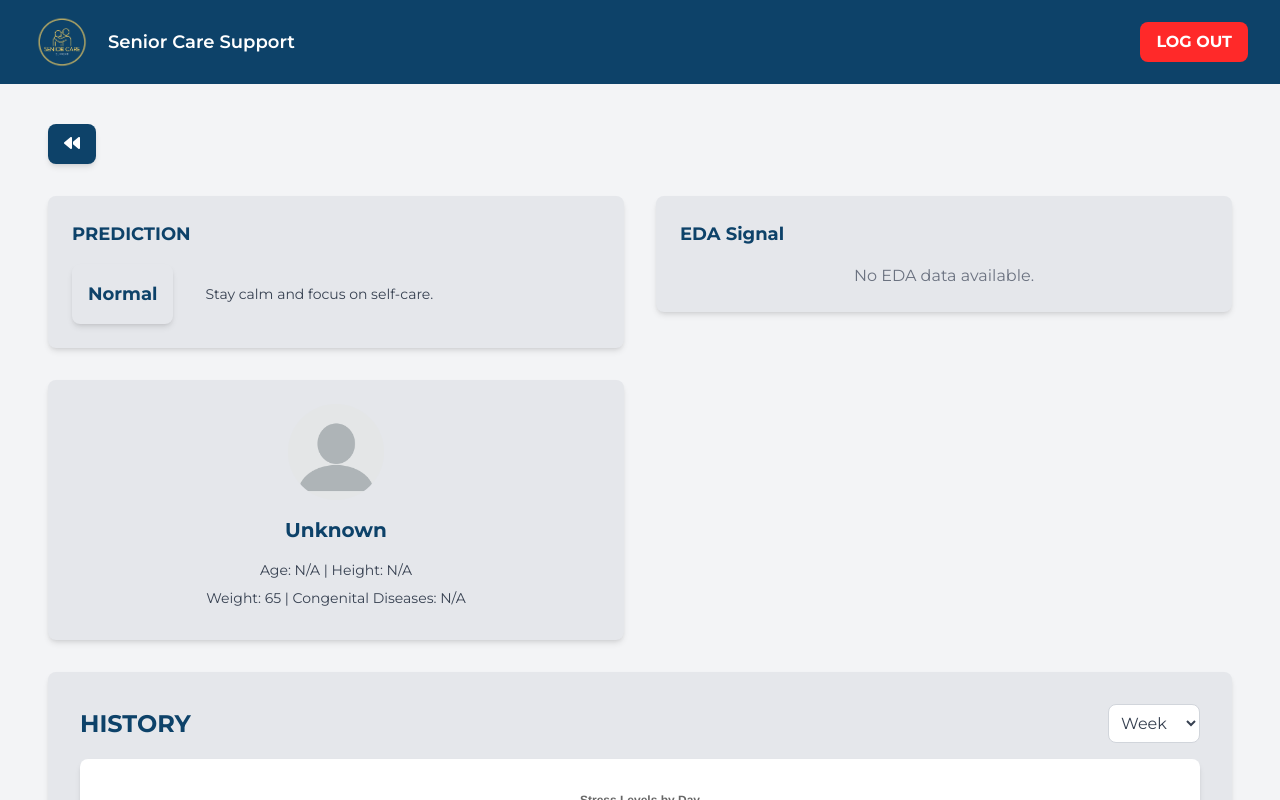
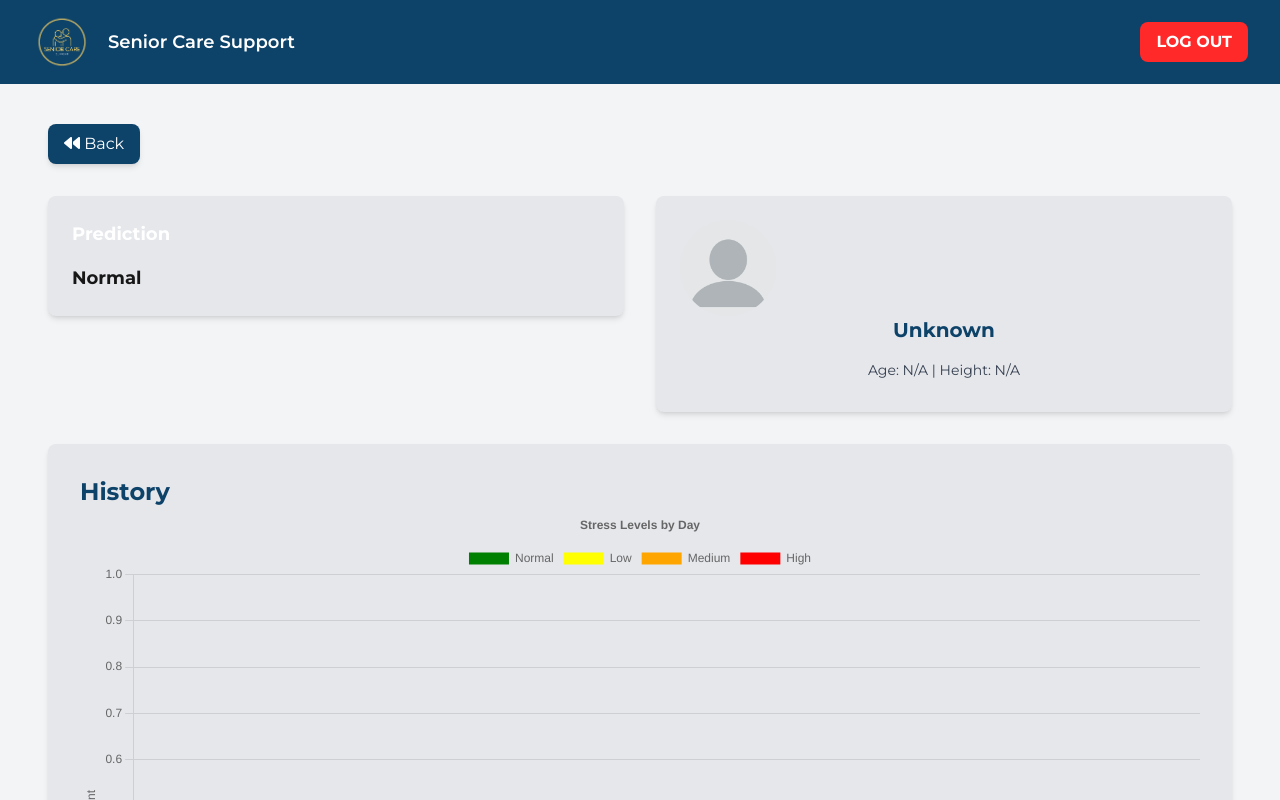
Before and after one commit to Tle-Surapat/Dashboard-Stress-Project, a Next.js app: page /detail in a window 1280 px wide. Shown: the top 800 px of the page. Built offline with nearby package versions, Linux system fonts and the light colour scheme; no server answers; the database is empty.

Commit message:
7th commit

```diff
--- a/src/app/dashboard/page.jsx
+++ b/src/app/dashboard/page.jsx
@@ -1,15 +1,21 @@
 "use client";
-export const dynamic = 'force-dynamic';
 
-import { useRouter } from "next/navigation";
+import { useState, useEffect } from "react";
 import Navbar_DB from "@/components/Navbar_DB";
 import Footer from "@/components/Footer";
-import { useState } from "react";
 import PieChart from "@/components/PieChart";
 import SubjectCard from "@/components/SubjectCard";
+import { useRouter } from "next/navigation";
 
 export default function DashboardPage() {
   const router = useRouter();
+  const [windowWidth, setWindowWidth] = useState(null);
+
+  useEffect(() => {
+    if (typeof window !== "undefined") {
+      setWindowWidth(window.innerWidth);
+    }
+  }, []);
 
   const [summaryData, setSummaryData] = useState({
     normal: 4,
@@ -23,14 +29,8 @@ export default function DashboardPage() {
     { name: "Subject B", age: 21, height: 181, stressLevel: "High" },
     { name: "Subject C", age: 18, height: 177, stressLevel: "Low" },
     { name: "Subject D", age: 19, height: 180, stressLevel: "Normal" },
-        { name: "Subject E", age: 22, height: 181, stressLevel: "Low" },
-        { name: "Subject F", age: 20, height: 177, stressLevel: "Medium" },
-        { name: "Subject G", age: 22, height: 170, stressLevel: "High" },
-        { name: "Subject H", age: 21, height: 180, stressLevel: "Normal" },
-        { name: "Subject T", age: 21, height: 181, stressLevel: "High" },
   ];
 
-    // Tailwind-compatible stress level color mapping
   const stressLevelColors = {
     High: "bg-red-500 text-white",
     Medium: "bg-orange-500 text-black",
@@ -39,11 +39,11 @@ export default function DashboardPage() {
   };
 
   const handleMoreClick = (subject) => {
-        if (typeof window !== "undefined") {
     router.push(
-                `/detail?name=${encodeURIComponent(subject.name)}&age=${subject.age}&height=${subject.height}&stressLevel=${subject.stressLevel}&colors=${encodeURIComponent(stressLevelColors[subject.stressLevel])}`
+      `/detail?name=${encodeURIComponent(subject.name)}&age=${subject.age}&height=${subject.height}&stressLevel=${subject.stressLevel}&colors=${encodeURIComponent(
+        stressLevelColors[subject.stressLevel]
+      )}`
     );
-        }
   };
 
   return (
@@ -51,7 +51,6 @@ export default function DashboardPage() {
       <Navbar_DB />
 
       <div className="flex flex-wrap px-8">
-                {/* Summary Section */}
         <div className="w-full md:w-1/2 p-4">
           <div className="bg-white rounded-lg p-10 shadow-md">
             <h2 className="text-3xl text-navy mb-4">Summary</h2>
@@ -75,20 +74,11 @@ export default function DashboardPage() {
           </div>
         </div>
 
-                {/* Stress Levels Section */}
         <div className="w-full md:w-1/2 p-4">
           <div className="bg-white rounded-lg p-10 shadow-md">
             <h2 className="text-3xl text-navy font-bold mb-4">Stress Levels</h2>
-                        <div
-                            className="grid grid-cols-2 gap-4 overflow-y-auto"
-                            style={{ maxHeight: "510px" }} // Adjusted height for 4 rows
-                        >
-                            {subjects
-                                .sort((a, b) => {
-                                    const stressOrder = { High: 1, Medium: 2, Low: 3, Normal: 4 };
-                                    return stressOrder[a.stressLevel] - stressOrder[b.stressLevel];
-                                })
-                                .map((subject, index) => (
+            <div className="grid grid-cols-2 gap-4 overflow-y-auto" style={{ maxHeight: "510px" }}>
+              {subjects.map((subject, index) => (
                 <SubjectCard
                   key={`${subject.name}-${index}`}
                   subject={subject}
--- a/src/app/detail/page.jsx
+++ b/src/app/detail/page.jsx
@@ -1,95 +1,25 @@
 "use client";
 
-import { useState, useEffect, Suspense } from "react";
+import { Suspense } from "react";
 import { useSearchParams } from "next/navigation";
-import { useRouter } from "next/navigation";
-import { collection, onSnapshot } from "firebase/firestore";
-import { db } from "@/components/firebase";
 import Navbar_DB from "@/components/Navbar_DB";
 import Footer from "@/components/Footer";
 import EDAChart from "@/components/Chart";
 import HistoryChart from "@/components/HistoryChart";
 import { FontAwesomeIcon } from "@fortawesome/react-fontawesome";
 import { faBackward } from "@fortawesome/free-solid-svg-icons";
-import Image from "next/image";
+import Image from 'next/image';
 
-function SearchParamsComponent() {
+function DetailContent() {
   const searchParams = useSearchParams();
   const name = searchParams.get("name") || "Unknown";
   const age = searchParams.get("age") || "N/A";
   const height = searchParams.get("height") || "N/A";
-  const weight = searchParams.get("weight") || "65";
-  const congenitalDiseases = searchParams.get("congenitalDiseases") || "N/A";
   const stressLevel = searchParams.get("stressLevel") || "Normal";
   const colors = searchParams.get("colors") || "bg-gray-200";
 
-  return { name, age, height, weight, congenitalDiseases, stressLevel, colors };
-}
-
-export default function DetailsPage() {
-  const router = useRouter();
-  const { name, age, height, weight, congenitalDiseases, stressLevel, colors } =
-    SearchParamsComponent();
-
-  const [edaData, setEdaData] = useState([]);
-  const [ppgData, setPpgData] = useState([]);
-  const [loading, setLoading] = useState(true);
-  const [historyData, setHistoryData] = useState([]);
-  const [filteredHistoryData, setFilteredHistoryData] = useState([]);
-  const [filter, setFilter] = useState("Week");
-
-  const stressManagementTips = {
-    Low: "Maintain your healthy habits.",
-    Moderate: "Take breaks and practice relaxation techniques.",
-    High: "Managing high stress can be achieved through various strategies such as deep breathing, meditation, and regular exercise.",
-  };
-
-  useEffect(() => {
-    setEdaData([]);
-    setPpgData([]);
-    setLoading(true);
-
-    const subcollectionRef = collection(db, "realtimedata");
-
-    const unsubscribe = onSnapshot(subcollectionRef, (querySnapshot) => {
-      const newData = querySnapshot.docs.map((doc) => ({
-        time: new Date(doc.data().timestamp * 1000).toLocaleTimeString(),
-        edaValue: doc.data().EDA_mean,
-        ppgValue: doc.data().PPG_mean,
-      }));
-
-      setEdaData((prev) => [...prev.slice(-10), ...newData]);
-      setPpgData((prev) => [...prev.slice(-10), ...newData]);
-      setLoading(false);
-    });
-
-    return () => unsubscribe();
-  }, []);
-
-  useEffect(() => {
-    const simulatedHistory = [
-      { day: "Day 1", low: 12, medium: 6, high: 4 },
-      { day: "Day 2", low: 10, medium: 8, high: 5 },
-      { day: "Day 3", low: 14, medium: 4, high: 6 },
-      { day: "Day 4", low: 8, medium: 7, high: 3 },
-      { day: "Day 5", low: 13, medium: 5, high: 2 },
-      { day: "Day 6", low: 9, medium: 6, high: 5 },
-      { day: "Day 7", low: 11, medium: 7, high: 3 },
-    ];
-    setHistoryData(simulatedHistory);
-    setFilteredHistoryData(simulatedHistory);
-  }, []);
-
-  useEffect(() => {
-    if (filter === "Week") {
-      setFilteredHistoryData(historyData.slice(0, 7));
-    } else {
-      setFilteredHistoryData(historyData);
-    }
-  }, [filter, historyData]);
-
   const handleBackClick = () => {
-    router.push("/dashboard");
+    window.location.href = "/dashboard";
   };
 
   return (
@@ -101,86 +31,29 @@ export default function DetailsPage() {
             onClick={handleBackClick}
             className="bg-navy text-white py-2 px-4 rounded-lg shadow-md"
           >
-            <FontAwesomeIcon icon={faBackward} />
+            <FontAwesomeIcon icon={faBackward} /> Back
           </button>
         </div>
 
-        {/* Prediction Section */}
-        <div
-          className="w-full md:w-1/2 p-4 flex flex-col justify-between"
-          style={{ height: "fit-content" }}
-        >
-          <div className="bg-gray-200 rounded-lg shadow-md p-6 text-navy">
-            <h3 className="text-lg font-bold text-navy mb-4">PREDICTION</h3>
-            <div className="flex flex-row items-center gap-4">
-              <div
-                className={`${colors} rounded-lg shadow-md p-4 w-30 h-30 flex items-center justify-center text-lg font-bold`}
-                aria-label={`Stress Level: ${stressLevel}`}
-              >
-                {stressLevel}
-              </div>
-              <div className="flex-grow">
-                <p className="text-gray-700 text-sm leading-relaxed px-4">
-                  {stressManagementTips[stressLevel] || "Stay calm and focus on self-care."}
-                </p>
-              </div>
-            </div>
+        <div className="w-full md:w-1/2 p-4">
+          <div className={`rounded-lg shadow-md p-6 ${colors}`}>
+            <h3 className="text-lg font-bold text-white mb-4">Prediction</h3>
+            <p className="text-lg font-bold">{stressLevel}</p>
           </div>
         </div>
 
-        {/* EDA Signal Section */}
         <div className="w-full md:w-1/2 p-4">
-          <div className="bg-gray-200 rounded-lg shadow-md p-6">
-            <h3 className="text-lg font-bold text-navy mb-4">EDA Signal</h3>
-            {loading ? (
-              <div className="text-center">Loading EDA data...</div>
-            ) : edaData.length > 0 ? (
-              <EDAChart edaData={edaData} />
-            ) : (
-              <div className="text-center text-gray-500">No EDA data available.</div>
-            )}
+          <div className="bg-gray-200 rounded-lg shadow-md p-6 text-center">
+            <Image src="/profile.png" alt="Profile" width={96} height={96} className="rounded-full" />
+            <h2 className="text-xl font-bold text-navy mb-4">{name}</h2>
+            <p className="text-sm text-gray-700 mb-2">Age: {age} | Height: {height}</p>
           </div>
         </div>
 
-        {/* User Info Section */}
-        <div className="w-full md:w-1/2 p-4">
-          <div className="bg-gray-200 rounded-lg shadow-md p-6 text-center">
-            <div className="flex justify-center mb-4">
-              <Image
-                src="/profile.png"
-                alt="Profile"
-                width={96}
-                height={96}
-                className="rounded-full"
-              />
-            </div>
-            <h2 className="text-xl font-bold text-navy mb-4">{name}</h2>
-            <p className="text-sm text-gray-700 mb-2">
-              Age: {age} | Height: {height}
-            </p>
-            <p className="text-sm text-gray-700 mb-2">
-              Weight: {weight} | Congenital Diseases: {congenitalDiseases}
-            </p>
-          </div>
-        </div>
-
-        {/* History Chart Section */}
         <div className="w-full p-4">
           <div className="bg-gray-200 rounded-lg shadow-md p-8">
-            <div className="flex justify-between items-center mb-4">
-              <h3 className="text-2xl text-navy font-bold">HISTORY</h3>
-              <select
-                className="bg-white border border-gray-300 text-gray-700 p-2 rounded-lg"
-                value={filter}
-                onChange={(e) => setFilter(e.target.value)}
-              >
-                <option value="Week">Week</option>
-                <option value="Month">Month</option>
-              </select>
-            </div>
-            <div className="bg-white rounded-lg shadow-md p-6">
-              <HistoryChart data={filteredHistoryData} />
-            </div>
+            <h3 className="text-2xl text-navy font-bold">History</h3>
+            <HistoryChart data={[]} />
           </div>
         </div>
       </div>
@@ -188,3 +61,11 @@ export default function DetailsPage() {
     </div>
   );
 }
+
+export default function DetailsPage() {
+  return (
+    <Suspense fallback={<div>Loading...</div>}>
+      <DetailContent />
+    </Suspense>
+  );
+}
```
Lines whose indentation alone changed are shown as unchanged.
